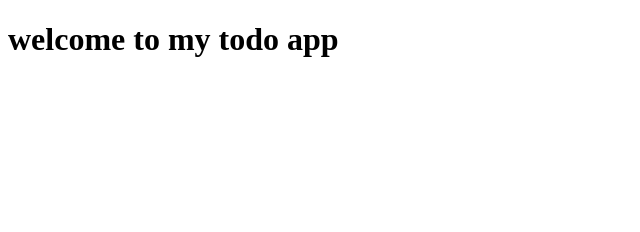
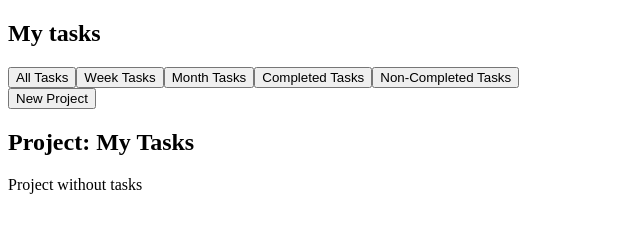
Before and after one commit to Sh3tss/todo-list-odin, a website built with webpack: page todo-list-app/src/template.html in a window 1280 px wide. Shown: the whole page, without its empty margins (0-640 px from the left). Built offline with nearby package versions, Linux system fonts and the light colour scheme.

Commit message:
forget to commit god. added some projects to test, added a default project, now im working with the new project button

```diff
--- a/todo-list-app/src/index.js
+++ b/todo-list-app/src/index.js
@@ -0,0 +1,17 @@
+import { Project } from "./project";
+import { Todo } from "./todo";
+import { sideBar, projectPage, projectButton } from "./uiController";
+import { addProject, addTodoToProject, allProjects } from "./projectController";
+
+
+if (allProjects.length === 0) {
+    console.log("Creating default project. nothing found  to load");
+    addProject("My Tasks");
+}
+console.log("Projects loaded/initialized:", allProjects);
+
+sideBar();
+projectButton();
+
+
+projectPage(allProjects);
--- /dev/null
+++ b/todo-list-app/src/projectController.js
@@ -0,0 +1,25 @@
+import { Todo } from "./todo";
+import { Project } from "./project";
+import { saveData, loadData } from "./storageManager";
+
+let allProjects = loadData();
+
+const addProject = (projectName) => {
+    const newProject = new Project(projectName);
+    allProjects.push(newProject);
+    saveData(allProjects);
+    console.log(`Project "${projectName}" added and saved`);
+};
+const addTodoToProject = (projectName, title, description, dueDate, priority) => {
+    const project = allProjects.find(p => p.name === projectName);
+
+    if(project) {
+        const newTodo = new Todo(title, description, dueDate, priority);
+        project.todos.push(newTodo);
+        saveData(allProjects);
+        console.log(`Task "${title}" added to the project "${projectName}" and saved`);
+    } else {
+        console.error(`Project "${projectName}" not found to add the task`);
+    }
+};
+export {allProjects, addProject, addTodoToProject};
--- a/todo-list-app/src/storageManager.js
+++ b/todo-list-app/src/storageManager.js
@@ -1,3 +1,6 @@
+import { Todo } from "./todo";
+import { Project } from "./project";
+
 const STORAGE_KEY = "toDoProjects";
 
 const saveData = (projects) => {
@@ -11,4 +14,36 @@ const saveData = (projects) => {
         alert("Error to save data in localStorage, please contact support");
     }
 };
-export {saveData};
+const loadData = () => {
+    try {
+        const projectsJSON = localStorage.getItem(STORAGE_KEY);
+
+        if (!projectsJSON) {
+            console.log("Nothing found in localStorage. Returning default data.");
+            return[];
+        }
+
+        const plainProjects = JSON.parse(projectsJSON);
+        const loadedProjects = plainProjects.map(plainProject => {
+            const newProject = new Project(plainProject.name);
+
+            newProject.todos = plainProject.todos.map(plainTodo => {
+                const newTodo = new Todo(
+                    plainTodo.title,
+                    plainTodo.description,
+                    plainTodo.dueDate,
+                    plainTodo.priority
+                );
+                newTodo.isComplete = plainTodo.isComplete;
+                return newTodo;
+            });
+            return newProject;
+        });
+        console.log("successfully loaded data from localStorage");
+        return loadedProjects;
+    } catch (error) {
+        console.error("Error to load data from localStorage:", error);
+        return [];
+    }
+};
+export {saveData, loadData};
--- a/todo-list-app/src/template.html
+++ b/todo-list-app/src/template.html
@@ -6,10 +6,19 @@
     <title>To-Do App</title>
 </head>
 <body>
-    <h1>welcome to my todo app</h1>
     <div id = "content">
+        <div id = "sideBar-menu">
 
+        </div>
+        <div id = "main-content-area">
+            <div id = "project-bar">
+
+            </div>
+            <div id = "project-page">
+
+            </div>
+        </div>
     </div>
-
+    <script src = "./main.js"></script>
 </body>
 </html>
--- /dev/null
+++ b/todo-list-app/src/uiController.js
@@ -0,0 +1,124 @@
+const sideBar = () => {
+    const sideContainer = document.getElementById("sideBar-menu");
+    if (sideContainer) {
+        sideContainer.innerHTML = "";
+
+        const sideTitle = document.createElement("h2");
+        sideTitle.classList.add("side-title");
+        sideTitle.textContent = "My tasks";
+
+        const sideMenu = document.createElement("div");
+        sideMenu.classList.add("side-menu");
+
+        //buttons of the sidebar the "menu" part
+        const allButton = document.createElement("button");
+        allButton.classList.add("menubtn");
+        allButton.textContent = "All Tasks"
+
+        const weekButton = document.createElement("button");
+        weekButton.classList.add("menubtn");
+        weekButton.textContent = "Week Tasks"
+
+        const montButton = document.createElement("button");
+        montButton.classList.add("menubtn");
+        montButton.textContent = "Month Tasks"
+
+        const compButton = document.createElement("button");
+        compButton.classList.add("menubtn");
+        compButton.textContent = "Completed Tasks"
+
+        const nComButton = document.createElement("button");
+        nComButton.classList.add("menubtn");
+        nComButton.textContent = "Non-Completed Tasks"
+
+        //contianer to keep the task pat in side bar
+        const taskContainer = document.createElement("div");
+        taskContainer.classList.add("task-container");
+
+        //main container
+        sideContainer.appendChild(sideTitle);
+        sideContainer.appendChild(sideMenu);
+        sideContainer.appendChild(taskContainer);
+
+        //menu container
+        sideMenu.appendChild(allButton);
+        sideMenu.appendChild(weekButton);
+        sideMenu.appendChild(montButton);
+        sideMenu.appendChild(compButton);
+        sideMenu.appendChild(nComButton);
+    } else {
+        console.error("Element with ID 'sideBar-menu' not found in the DOM");
+    }
+};
+const projectButton = () => {
+    const pageButtonContainer = document.getElementById("project-bar");
+
+    if (!pageButtonContainer) {
+        console.error("Element with ID 'project-bar' not found in the DOM");
+        return null;
+    }
+    pageButtonContainer.innerHTML = "";
+
+    const pageButtonDiv = document.createElement("div");
+    pageButtonDiv.classList.add("pageBtn-div");
+
+    const pagebutton = document.createElement("button");
+    pagebutton.classList.add("page-button");
+    pagebutton.textContent = "New Project";
+
+    pageButtonDiv.appendChild(pagebutton);
+    pageButtonContainer.appendChild(pageButtonDiv);
+
+    return pagebutton;
+};
+const projectPage = (projects) => {
+    const pageContainer = document.getElementById("project-page");
+    if (pageContainer) {
+        pageContainer.innerHTML = "";
+
+        if (projects.length > 0) {
+            const projectsListContainer = document.createElement("div");
+            projectsListContainer.classList.add("projects-list");
+
+            projects.forEach(project => {
+                const projectElement = document.createElement("div");
+                projectElement.classList.add("project-card");
+
+                const projectNameHeading = document.createElement("h2");
+                projectNameHeading.textContent = `Project: ${project.name}`;
+                projectElement.appendChild(projectNameHeading);
+
+                if (project.todos && project.todos.length > 0) {
+                    const todosList = document.createElement("ul");
+                    todosList.classList.add("project-todos-list");
+
+                    project.todos.forEach(todo => {
+                        const todoItem = document.createElement("li");
+                        todoItem.textContent = `${todo.title} (Due: ${todo.dueDate})`;
+                        todoItem.classList.add("todo-item");
+
+                        if (todo.isComplete) {
+                            todoItem.classList.add('completed');
+                        }
+                        todosList.appendChild(todoItem);
+                    });
+                    projectElement.appendChild(todosList);
+                } else {
+                    const noTodosMessage = document.createElement("p");
+                    noTodosMessage.textContent = "Project without tasks";
+                    noTodosMessage.classList.add("no-todos-message");
+                    projectElement.appendChild(noTodosMessage);
+                }
+                projectsListContainer.appendChild(projectElement);
+            });
+            pageContainer.appendChild(projectsListContainer);
+        } else {
+            const noProjectsMessage = document.createElement("p");
+            noProjectsMessage.textContent = "Nothing to show. Create a new Project!";
+            pageContainer.appendChild(noProjectsMessage);
+        }
+    } else {
+        console.error("Element with ID 'project-page' not found in the DOM.");
+    }
+};
+export {sideBar, projectPage, projectButton};
```
